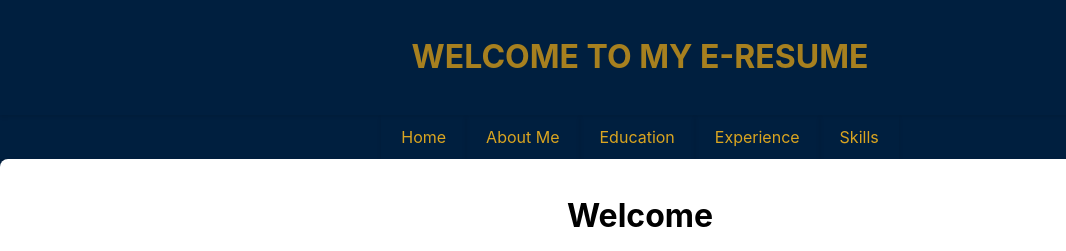
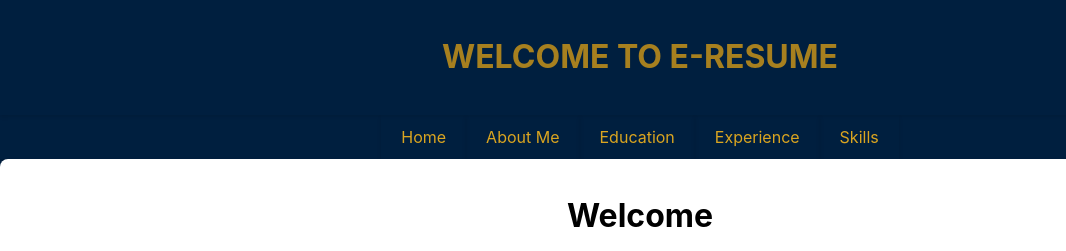
Before and after one commit to kruljai17/CDIM2622A-MUHAMMAD-FAKRULLAH-BIN-FAISAL-REZZA--27-6-2024-, a plain HTML site: page index.html in a window 1280 px wide. Shown: the top 251 px of the page, 0-1066 px from the left. Drawn offline with Linux system fonts and the light colour scheme.

Commit message:
changed in about me page and index page

```diff
--- a/index.html
+++ b/index.html
@@ -11,7 +11,7 @@
 </head>
 <body>
     <header>
-        <h1>WELCOME TO MY E-RESUME</h1>
+        <h1>WELCOME TO E-RESUME</h1>
         <a href="student.html"><img src="image/mf.png" alt="Logo Right" class="logo-right"></a>
     </header>
     <nav>
```
Also changed, not shown: about me.html (+1 -0 lines).
